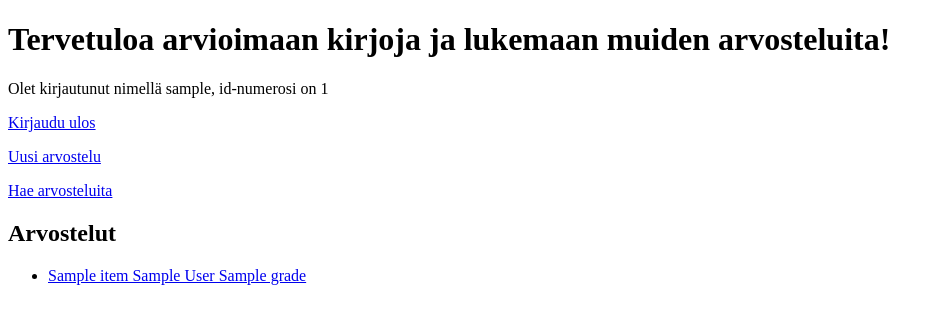
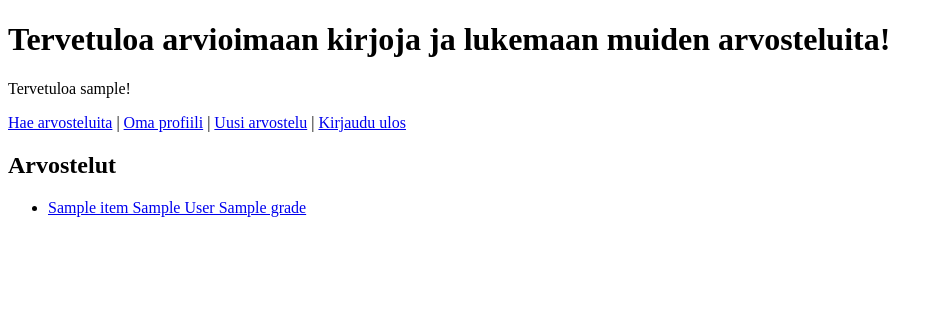
Before and after one commit to elmeskel/Kirja-arvostelut, a Flask app: template templates/index.html in a window 1280 px wide. Shown: the top 324 px of the page, without its empty margins (0-943 px from the left). Run offline with Flask 3, Linux system fonts and the light colour scheme; the visitor is signed in with stand-in values (Sample User, id 1); the template is opened without the code that fills it: most values are stand-ins (such as "Sample title", 1, 10 or a date in 2020).

Commit message:
Improved navigation

```diff
--- a/templates/index.html
+++ b/templates/index.html
@@ -9,22 +9,24 @@
     <h1>
         Tervetuloa arvioimaan kirjoja ja lukemaan muiden arvosteluita!
     </h1>
+
     {% if session.username %}
     <p>
-        Olet kirjautunut nimellä {{ session.username }}, id-numerosi on {{ session.user_id }}
-    <p>
-        <a href="/logout">Kirjaudu ulos</a>
+        Tervetuloa {{ session.username }}!
     </p>
-    <p>
-        <a href="/new_item">Uusi arvostelu</a>
-    </p>
-    {% else %}
-        <a href="/login">Kirjaudu sisään</a>
-        <a href="/register">Luo tunnus</a>
     {% endif %}
     <p>
-        <a href="/search_item">Hae arvosteluita</a>
+        <a href="/search_item">Hae arvosteluita</a> |
+        {% if session.username%}
+        <a href="/user/{{ session.user_id }}">Oma profiili</a> |
+        <a href="/new_item">Uusi arvostelu</a> |
+        <a href="/logout">Kirjaudu ulos</a>
+        {% else %}
+        <a href="/login">Kirjaudu sisään</a> |
+        <a href="/register">Luo tunnus</a>
+        {% endif %}
     </p>
+
 
     <h2>Arvostelut</h2>
     <ul>
```
